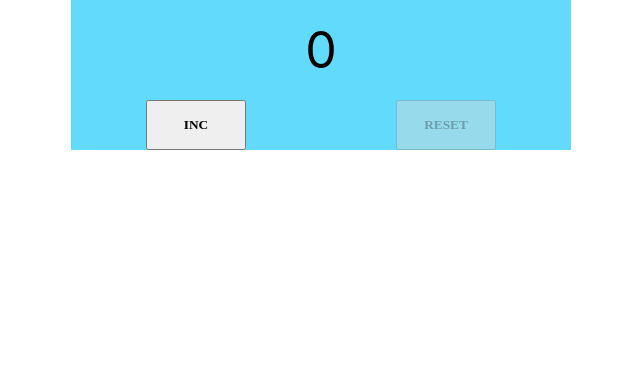
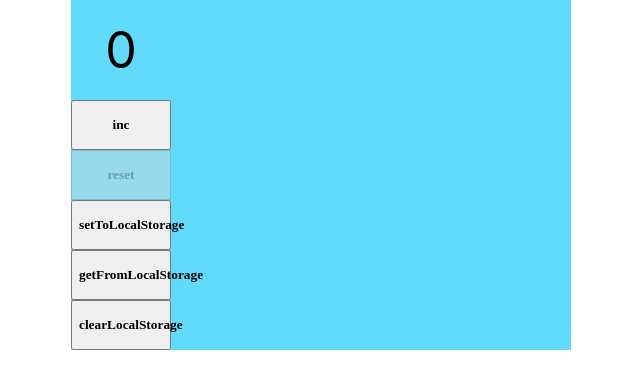
Before and after one commit to romchesko-pazzi/counter, a React (Create React App) app: page / in a window 1280 px wide. Shown: the top 388 px of the page, without its empty margins (319-959 px from the left). Built offline with nearby package versions, Linux system fonts and the light colour scheme.

Commit message:
feat: work with localStorage

```diff
--- a/src/App.tsx
+++ b/src/App.tsx
@@ -2,6 +2,7 @@ import React, {useState} from 'react';
 import s from "./App.module.css";
 import {Button} from "./components/Button/Button";
 import {Display} from "./components/Display";
+import {SettingsDisplay} from "./components/SettingsDisplay/SettingsDisplay";
 
 function App() {
 
@@ -15,11 +16,39 @@ function App() {
         setNum(0);
     }
 
+    const setToLocalStorageHandler = () => {
+        localStorage.setItem("counterKey", JSON.stringify(num));
+        localStorage.setItem("counterKey1", JSON.stringify(num + 2));
+        localStorage.setItem("counterKey2", JSON.stringify(num + 4));
+    }
+
+    const getFromLocalStorageHandler = () => {
+        let valueAsString = localStorage.getItem("counterKey");
+        if (valueAsString) {
+            let valueAsNumber = JSON.parse(valueAsString);
+            setNum(valueAsNumber);
+        }
+    }
+
+    const clearLocalStorageHandler = () => {
+        localStorage.clear();
+        setNum(0);
+    }
+
     return (
         <div className={s.main}>
-            <Display result={num}/>
-            <Button name={"INC"} callBack={increment} disabled={num > 4} result={num}/>
-            <Button name={"RESET"} callBack={reset} disabled={num === 0} result={num}/>
+            <div className={s.counter}>
+                <Display result={num}/>
+                <Button name={"inc"} callBack={increment} disabled={num > 40} result={num}/>
+                <Button name={"reset"} callBack={reset} disabled={num === 0} result={num}/>
+                <Button callBack={setToLocalStorageHandler} name={"setToLocalStorage"} disabled={false}/>
+                <Button callBack={getFromLocalStorageHandler} name={"getFromLocalStorage"} disabled={false}/>
+                <Button callBack={clearLocalStorageHandler} name={"clearLocalStorage"} disabled={false}/>
+            </div>
+            {/*<div className={s.settings}>*/}
+            {/*    <SettingsDisplay/>*/}
+            {/*    <Button callBack={() => setNum} result={5} name={"set"} disabled={true}/>*/}
+            {/*</div>*/}
         </div>
     );
 }
```
